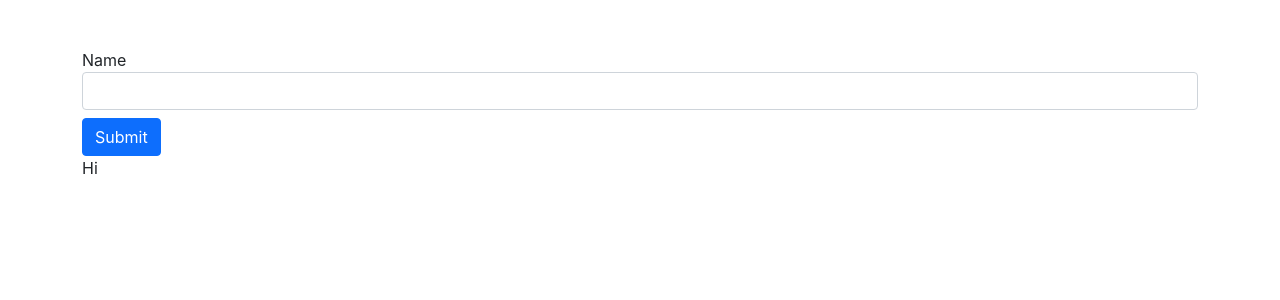
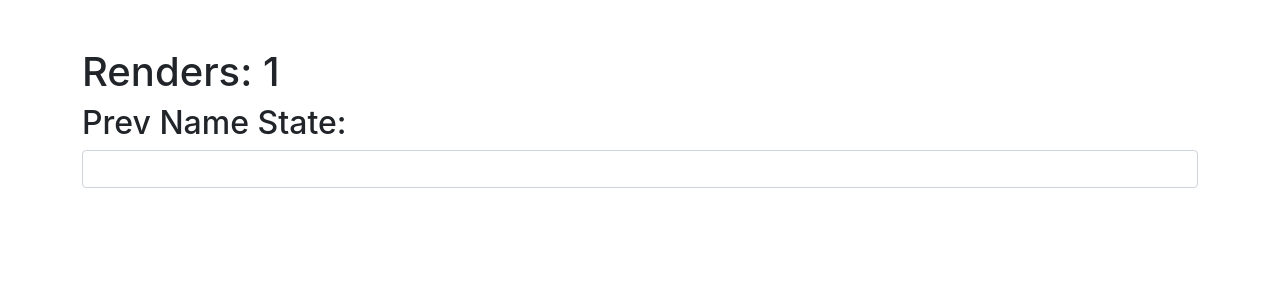
Before and after one commit to tapia1013/REACT-SANDBOX-ADVANCED-HOOKS, a React (Create React App) app: page / in a window 1280 px wide. Shown: the top 300 px of the page. Built offline with nearby package versions, Linux system fonts and the light colour scheme.

Commit message:
done with previous ref, now working on memory leak with todo component

```diff
--- a/src/App.js
+++ b/src/App.js
@@ -1,10 +1,12 @@
-import UseRefExample1 from "./components/UseRefExample1"
+// import UseRefExample1 from "./components/UseRefExample1"
+import UseRefExample2 from "./components/UseRefExample2"
 
 function App() {
 
   return (
     <div className="container mt-5">
-      <UseRefExample1 />
+      {/* <UseRefExample1 /> */}
+      <UseRefExample2 />
     </div>
   )
 }
--- /dev/null
+++ b/src/components/UseRefExample2.jsx
@@ -0,0 +1,36 @@
+import { useState, useEffect, useRef } from 'react';
+
+
+// SET REF TO A NUMBER OF RENDERS
+function UseRefExample2() {
+  // When we update state of any component it renders
+  const [name, setName] = useState('');
+
+  // pass in default value for reference
+  const renders = useRef(1);
+  // previous state so everything up until last text
+  const prevName = useRef('')
+
+  useEffect(() => {
+    // setRender + 1
+    renders.current = renders.current + 1
+
+    // stores previous state
+    prevName.current = name
+  }, [name])
+
+  return (
+    <div>
+      <h1>Renders: {renders.current}</h1>
+      <h2>Prev Name State: {prevName.current}</h2>
+      <input
+        type="text"
+        value={name}
+        onChange={(e) => setName(e.target.value)}
+        className="form-control mb-3"
+      />
+    </div>
+  )
+}
+
+export default UseRefExample2
```
Also changed, not shown: src/components/UseRefExample3.jsx (added, +9 -0 lines), src/components/Todo.jsx (added).
